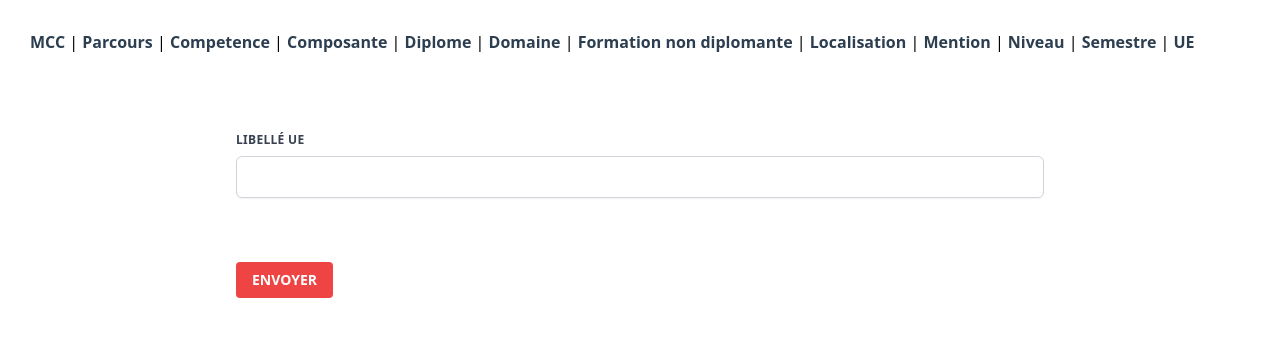
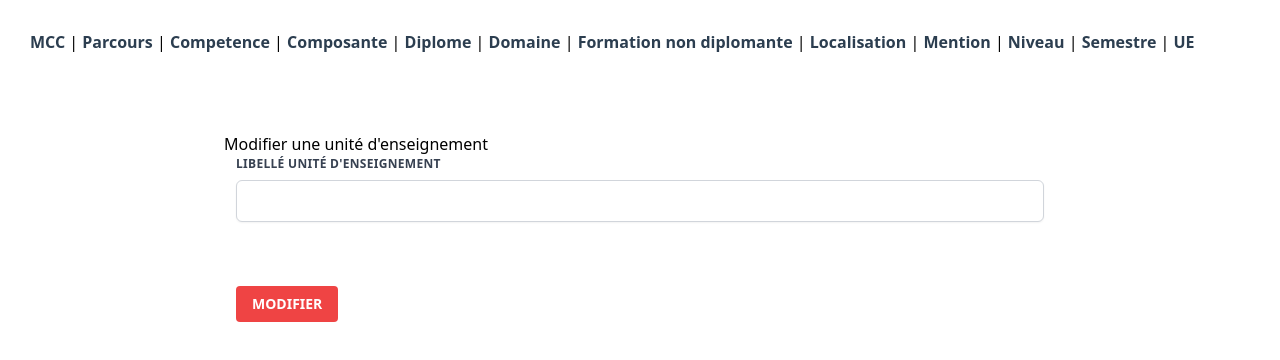
Before and after one commit to MargauxRUSSEIL/Projet-1, a Vue app in the folder mcc/: page /updateUE/1 in a window 1280 px wide. Shown: the top 360 px of the page. Built offline with nearby package versions, Linux system fonts and the light colour scheme.

Commit message:
modifs UE

```diff
--- a/mcc/src/components/form/UEForm.vue
+++ b/mcc/src/components/form/UEForm.vue
@@ -1,18 +1,19 @@
 <template>
     <form class="container w-auto">
         <div class="my-12 md:mx-6 sm:mx-6 xl:mx-56 lg:mx-56">
+        <h1>Ajouter une unité d'enseignement</h1>
             <div class="flex flex-wrap">
                 <div class="w-full px-3 mb-6 md:mb-4">
                     <label class="block uppercase tracking-wide text-gray-700 text-xs font-bold mb-2">
-                        Libellé UE
+                        Libellé Unité d'Enseignement
                     </label>
                     <input class="mt-1 block w-full rounded-md border-gray-300 shadow-sm focus:border-indigo-300 focus:ring focus:ring-indigo-200 focus:ring-opacity-50 p-2"
                            type="text"
-                           v-model="form.libelleUE"
+                           v-model="form.libelleUE" required
                     >
                 </div>
                 <div class="w-full px-3 mt-12">
-                    <button class="bg-red-500 hover:bg-red-700 text-white py-2 px-4 rounded font-semibold text-sm" type="button" v-on:click="submit()">ENVOYER</button>
+                    <button class="bg-red-500 hover:bg-red-700 text-white py-2 px-4 rounded font-semibold text-sm" type="button" v-on:click="submit()">AJOUTER</button>
                 </div>
             </div>
         </div>
--- a/mcc/src/components/table/UETable.vue
+++ b/mcc/src/components/table/UETable.vue
@@ -1,12 +1,13 @@
 <template>
     <div class="container w-auto">
         <div class="my-12 md:mx-6 sm:mx-6 xl:mx-56 lg:mx-56">
+        <h1>Liste des unités d'enseignement</h1>
             <div class="flex flex-wrap ">
                 <div class="grid grid-cols-6 w-full gap-2">
                     <div class="col-start-1 col-end-3 ...">
                         <div class="w-full px-3">
                             <router-link :to="{ name: 'newUE' }">
-                                <button class="bg-red-500 hover:bg-red-700 text-white py-2 px-4 rounded font-semibold text-sm" type="button">Nouveau</button>
+                                <span class="bg-red-500 hover:bg-red-700 text-white py-2 px-4 rounded font-semibold text-sm" type="button">Ajouter</span>
                             </router-link>
                         </div>
                     </div>
@@ -25,17 +26,17 @@
                 <table class="w-full table-auto divide-y divide-gray-200">
                     <thead class="bg-gray-50">
                     <tr>
-                        <th scope="col" class="px-6 py-3 text-left text-xs font-medium text-gray-500 uppercase tracking-wider">Libellé UE</th>
-                        <th scope="col" class="px-6 py-3 text-left text-xs font-medium text-gray-500 uppercase tracking-wider"></th>
+                        <th scope="col" class="px-6 py-3 text-left text-xs font-medium text-gray-500 uppercase tracking-wider">Unité d'enseignement</th>
+                        <th scope="col" class="px-6 py-3 text-left text-xs font-medium text-gray-500 uppercase tracking-wider">Actions</th>
                     </tr>
                     </thead>
                     <tbody class="bg-white divide-y divide-gray-200">
                     <tr class="hover:bg-gray-100" v-for="item in filtered" :key="item">
-                        <td class="px-6 py-4 whitespace-nowrap">{{ item.libelleUE }}</td>
+                        <th scope="row" class="px-6 py-4 whitespace-nowrap">{{ item.libelleUE }}</th>
                         <td class="px-6 py-4 whitespace-nowrap text-right text-sm font-medium">
                             <div class="text-sm text-gray-900">
                                 <router-link :to="{ name: 'updateUE', params: { id: item.id }}">
-                                    <button class="text-indigo-600 hover:text-indigo-900 font-semibold">Modifier</button>
+                                    <span class="text-indigo-600 hover:text-indigo-900 font-semibold">Modifier</span>
                                 </router-link>
                             </div>
                             <div class="text-sm text-gray-900">
--- a/mcc/src/components/update/UEUpdate.vue
+++ b/mcc/src/components/update/UEUpdate.vue
@@ -1,18 +1,19 @@
 <template>
     <form class="container w-auto">
         <div class="my-12 md:mx-6 sm:mx-6 xl:mx-56 lg:mx-56">
+        <h1>Modifier une unité d'enseignement</h1>
             <div class="flex flex-wrap">
                 <div class="w-full px-3 mb-6 md:mb-4">
                     <label class="block uppercase tracking-wide text-gray-700 text-xs font-bold mb-2">
-                        Libellé UE
+                        Libellé Unité d'enseignement
                     </label>
                     <input class="mt-1 block w-full rounded-md border-gray-300 shadow-sm focus:border-indigo-300 focus:ring focus:ring-indigo-200 focus:ring-opacity-50 p-2"
                            type="text"
-                           v-model="form.libelleUE"
+                           v-model="form.libelleUE" required
                     >
                 </div>
                 <div class="w-full px-3 mt-12">
-                    <button class="bg-red-500 hover:bg-red-700 text-white py-2 px-4 rounded font-semibold text-sm" type="button" v-on:click="submit()">ENVOYER</button>
+                    <button class="bg-red-500 hover:bg-red-700 text-white py-2 px-4 rounded font-semibold text-sm" type="button" v-on:click="submit()">MODIFIER</button>
                 </div>
             </div>
         </div>
```
